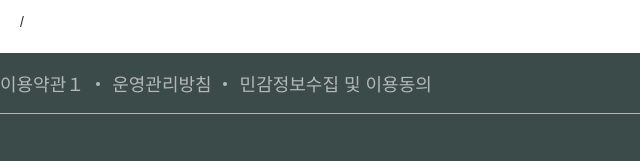
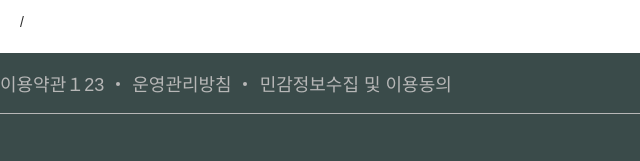
Before and after one commit to box3101/ForestHaven, an Astro site: page / in a window 1280 px wide. Shown: the part 544-705 px from the top of the page, 0-640 px from the left. Built offline with nearby package versions, Linux system fonts and the light colour scheme; Astro itself is replaced by a stand-in of ours; a web font is replaced by a local one.

Commit message:
회사에서수정정

```diff
--- a/src/layouts/Footer.astro
+++ b/src/layouts/Footer.astro
@@ -3,7 +3,7 @@
 	<div class="footerTop">
 		<div class="inner">
 			<ul class="footerMenu">
-				<li><a href="#">이용약관１</a></li>
+				<li><a href="#">이용약관１23</a></li>
 				<li><a href="#">운영관리방침</a></li>
 				<li><a href="#">민감정보수집 및 이용동의</a></li>
 			</ul>
```
